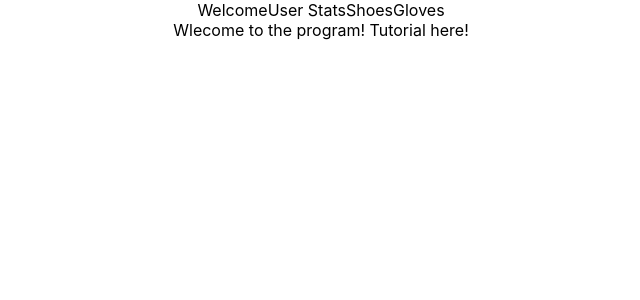
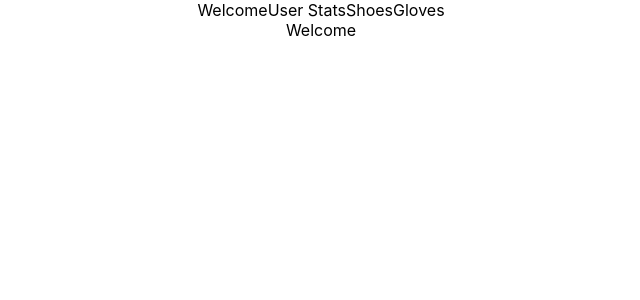
Before and after one commit to kulanah/upgradeCalculator, a React (Create React App) app: page / in a window 1280 px wide. Shown: the top 300 px of the page, without its empty margins (319-959 px from the left). Built offline with nearby package versions, Linux system fonts and the light colour scheme.

Commit message:
added onclicks for tab selection tot he tab component

```diff
--- a/src/components/Tab.js
+++ b/src/components/Tab.js
@@ -4,12 +4,17 @@
   constructor(props) {
     super(props);
 
+    this.selectTab = this.selectTab.bind(this);
+  }
+
+  selectTab(){
+    this.props.tabClick(this.props.index);
   }
 
   render() {
     return (
-      <span className='Tab'>
-        {this.props.content}
+      <span className='Tab' index={this.props.index} onClick={this.selectTab}>
+        {this.props.text}
 
       </span>
     );
```
